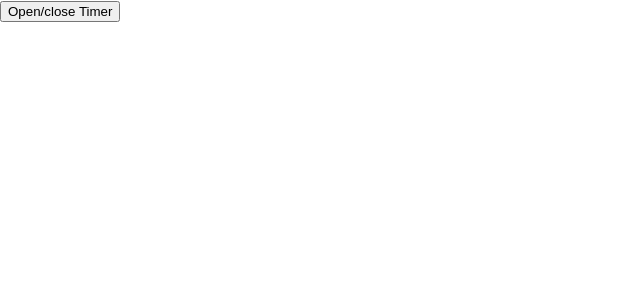
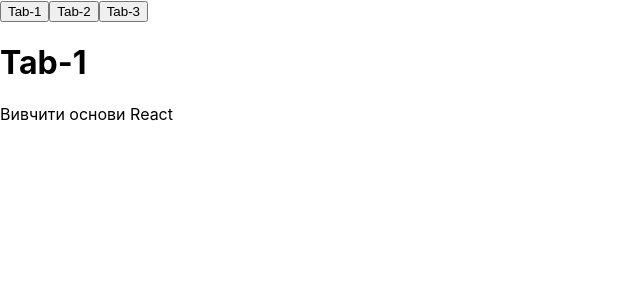
Before and after one commit to Andriy-Kond/m3_life-component-cycle, a React (Create React App) app: page / in a window 1280 px wide. Shown: the top 300 px of the page, without its empty margins (0-640 px from the left). Built offline with nearby package versions, Linux system fonts and the light colour scheme.

Commit message:
add: Tabs (shouldComponentUpdate)

```diff
--- a/src/App.jsx
+++ b/src/App.jsx
@@ -8,6 +8,8 @@ import FilterTodo from "TodoList/FilterTodo";
 import LoginForm from "LoginForm";
 import Modal from "modal";
 import Clock from "Clock";
+import Tabs from "Tabs/Tabs";
+import tabs from "dataBase/tabs.json";
 
 // import RegisterForm from "TodoList/RegisterForm";
 
@@ -129,10 +131,12 @@ class App extends Component {
         )} */}
 
         {/* Clock */}
-        {isOpenTimer && <Clock />}
+        {/* {isOpenTimer && <Clock />}
         <button type="button" onClick={this.toggleTimer}>
           Open/close Timer
-        </button>
+        </button> */}
+
+        <Tabs items={tabs} />
       </>
     );
   }
--- a/src/Clock/Clock.jsx
+++ b/src/Clock/Clock.jsx
@@ -18,6 +18,8 @@ class Clock extends Component {
 
   componentWillUnmount() {
     // console.log("componentWillUnmount -> clear intervalId");
+
+    // Якщо не видаляти встановлений setInterval, то буде витік пам'яті (memory leak)
     clearInterval(this.intervalId);
   }
 
--- /dev/null
+++ b/src/Tabs/Tabs.jsx
@@ -0,0 +1,50 @@
+import React, { Component } from "react";
+
+class Tabs extends Component {
+  state = {
+    activeTabIdx: 0,
+  };
+
+  shouldComponentUpdate(nextProps, nextState) {
+    // перерендер відбудеться лише за умови коли...
+    return nextState.activeTabIdx !== this.state.activeTabIdx;
+  }
+
+  setActiveTabIdx = idx => {
+    this.setState({ activeTabIdx: idx });
+  };
+
+  render() {
+    console.log("Re-render :>>", Date.now(), new Date().toLocaleTimeString());
+
+    const { activeTabIdx } = this.state;
+    const { items } = this.props;
+    const activeTab = items[activeTabIdx];
+
+    return (
+      <>
+        <div>
+          {items.map((item, idx) => {
+            return (
+              <button
+                type="button"
+                key={item.label}
+                onClick={() => {
+                  this.setActiveTabIdx(idx);
+                }}>
+                {item.label}
+              </button>
+            );
+          })}
+        </div>
+
+        <div>
+          <h1>{activeTab.label}</h1>
+          <p>{activeTab.content}</p>
+        </div>
+      </>
+    );
+  }
+}
+
+export default Tabs;
--- /dev/null
+++ b/src/dataBase/tabs.json
@@ -0,0 +1,5 @@
+[
+  { "label": "Tab-1", "content": "Вивчити основи React" },
+  { "label": "Tab-2", "content": "Розібртись з React Router" },
+  { "label": "Tab-3", "content": "Пережити Redux" }
+]
```
